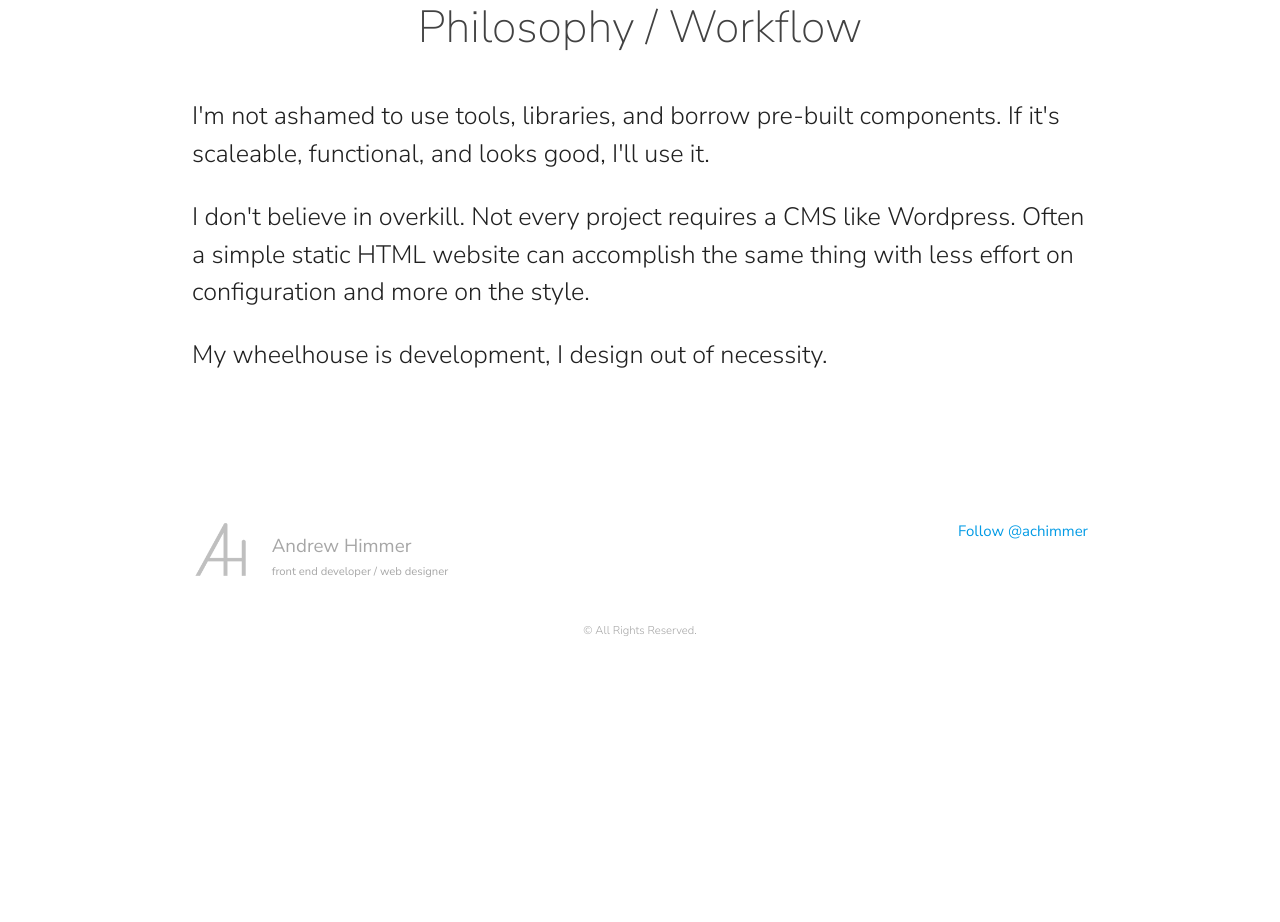
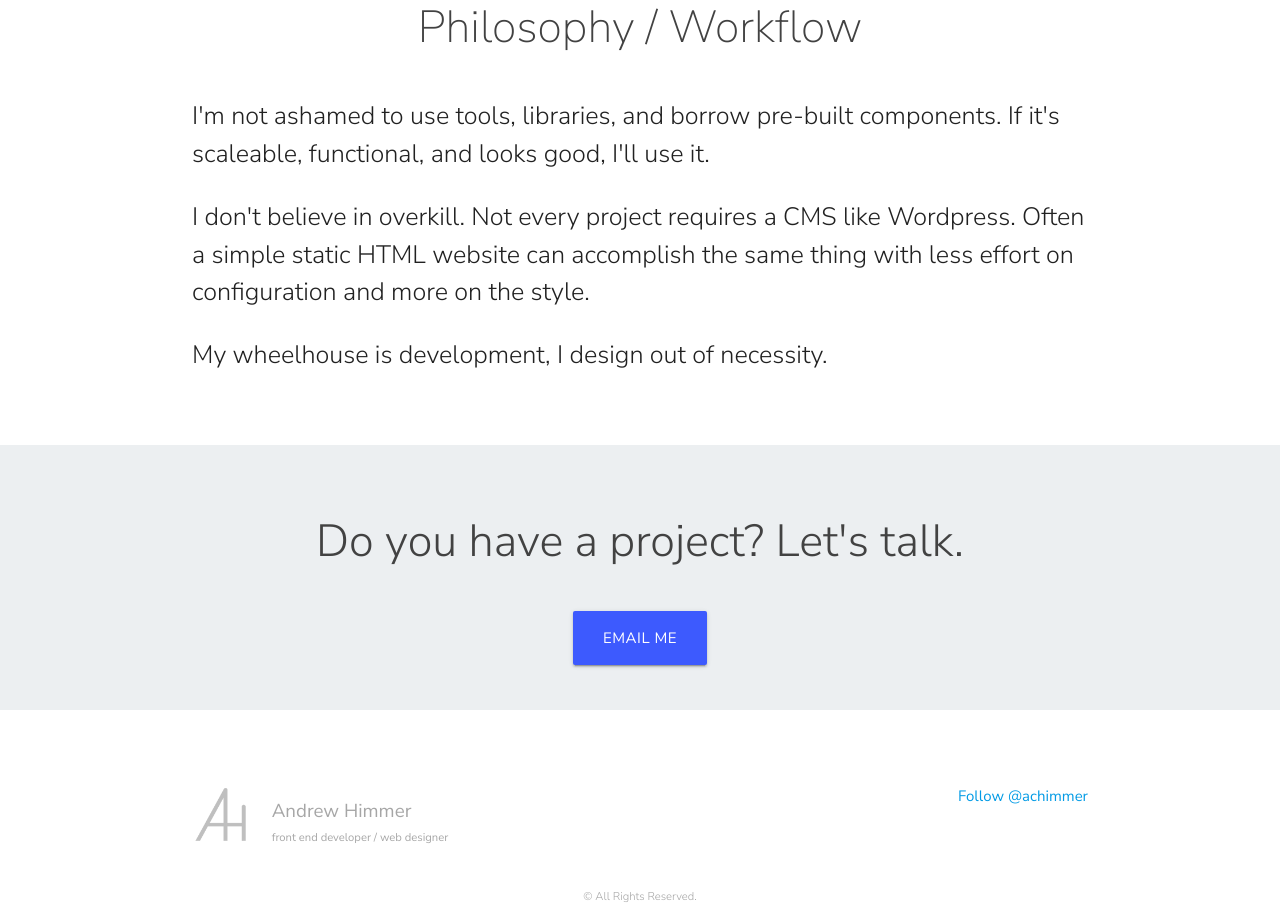
Before and after one commit to achimmer/achimmer.github.io, a plain HTML site: page index.html in a window 1280 px wide. Shown: the part 2098-3020 px from the top of the page. Before the commit the page ends 2755 px from the top, so only its background shows below. Drawn offline with nearby package versions, Linux system fonts and the light colour scheme.

Commit message:
Added contact section.

```diff
--- a/index.html
+++ b/index.html
@@ -34,20 +34,6 @@
         <h1 class="center-align">Andrew <span>=</span></h1>
         <p class=""><span class="skill countup"><i class="material-icons">code</i> 70%</span> part front end developer</p>
         <p class=""><span class="skill countup"><i class="material-icons">brush</i> 30%</span> part web designer</p>
-
-        <!-- <div class="row">
-          <div class="col s12 m12 l6">
-            <h1>Andrew <span>=</span></h1>
-          </div>
-          <div class="col s6 m6 l3 ">
-            <p>part front end developer</p>
-            <p>part web designer</p>
-          </div>
-          <div class="col s6 m6 l3">
-            <p class="skill countup"><i class="material-icons">code</i> 70%</p>
-            <p class="skill countup"><i class="material-icons">brush</i> 30%</p>
-          </div>
-        </div> -->
       </div>
     </header>
 
@@ -124,14 +110,20 @@
     </section>
     <section class="section">
       <div class="container">
-        <h2 class="m-b-3 center font-3 grey-text text-darken-3 font-thin">Philosophy / Workflow</h2>
+        <h2 class="m-b-3 center-align font-3 grey-text text-darken-3 font-thin">Philosophy / Workflow</h2>
         <p class="flow-text">I'm not ashamed to use tools, libraries, and borrow pre-built components. If it's scaleable, functional, and looks good, I'll use it.</p>
         <p class="flow-text">I don't believe in overkill. Not every project requires a CMS like Wordpress. Often a simple static HTML website can accomplish the same thing with less effort on configuration and more on the style.</p>
         <p class="flow-text">My wheelhouse is development, I design out of necessity.</p>
       </div>
     </section>
+    <section id="contact" class="section blue-grey lighten-5 center-align">
+      <div class="container">
+        <h2 class="m-b-3 font-3 grey-text text-darken-3 font-regular">Do you have a project? Let's talk.</h2>
+        <a class="btn-large indigo accent-3" href="mailto:achimmer@gmail.com">Email me</a>
+      </div>
+    </section>
+  </main>
 
-  </main>
   <footer class="page-footer white grey-text text-darken-3">
     <div class="container">
       <div class="row logo">
@@ -154,7 +146,6 @@
     </div>
   </footer>
 
-
   <!--  Scripts-->
   <script src="https://code.jquery.com/jquery-2.1.1.min.js"></script>
   <script src="js/materialize.js"></script>
```
